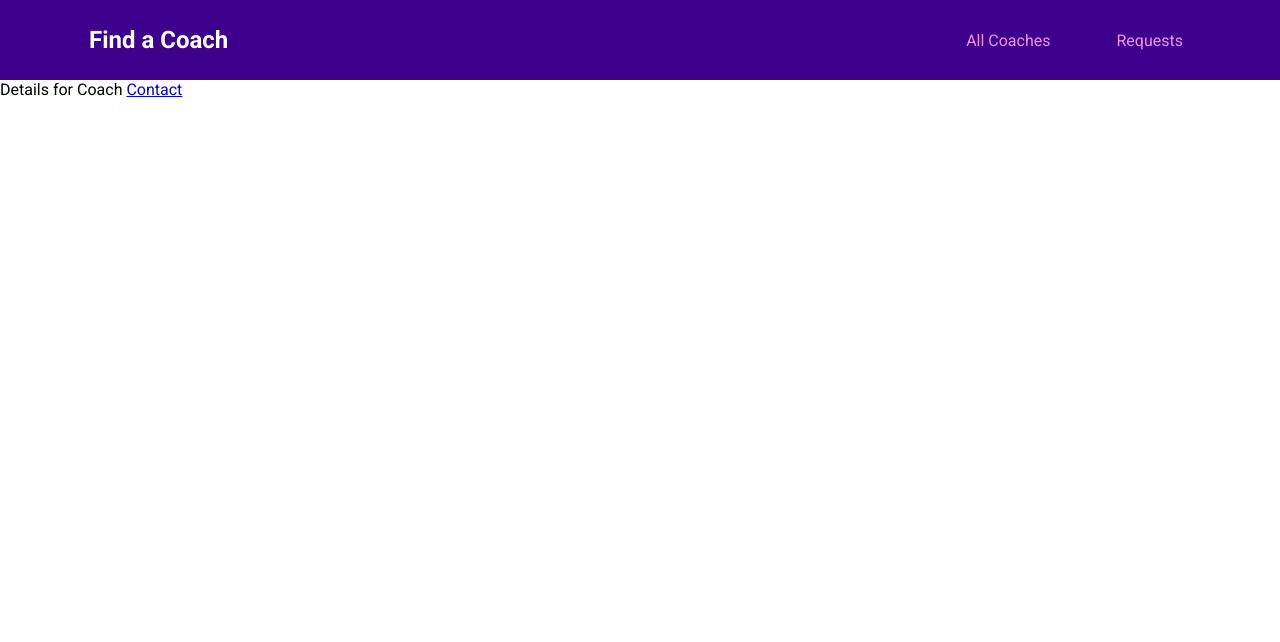
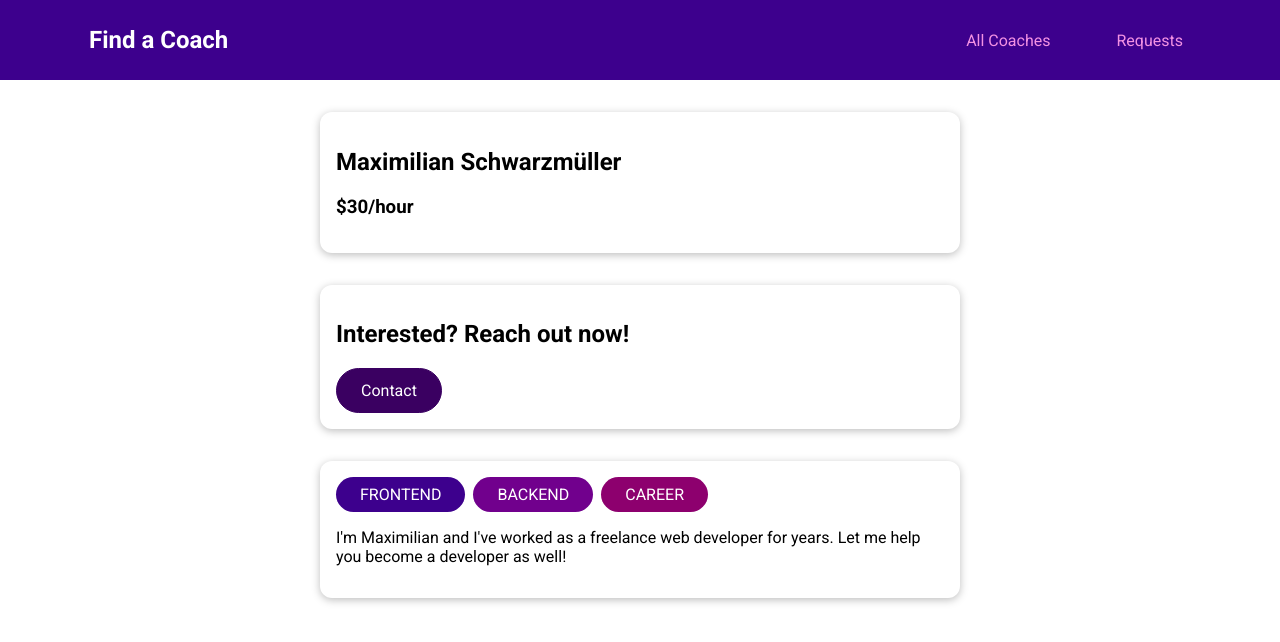
Before and after one commit to PabloAD01/Vue_Learning, a Vue app in the folder VueWebApp/: page /coaches/c1 in a window 1280 px wide. Shown: the top 642 px of the page. Built offline with nearby package versions, Linux system fonts and the light colour scheme.

Commit message:
feat: add changes to CoachDetail

```diff
--- a/VueWebApp/src/pages/coaches/CoachDetail.vue
+++ b/VueWebApp/src/pages/coaches/CoachDetail.vue
@@ -1,5 +1,64 @@
 <template>
-  Details for Coach
+  <!--   Details for Coach
   <router-view></router-view>
-  <router-link to="/coaches/c1/contact"> Contact</router-link>
+  <router-link to="/coaches/c1/contact"> Contact</router-link> -->
+  <section>
+    <base-card>
+      <h2>{{ fullName }}</h2>
+      <h3>${{ rate }}/hour</h3>
+    </base-card>
+  </section>
+  <section>
+    <base-card>
+      <header>
+        <h2>Interested? Reach out now!</h2>
+        <base-button link :to="contactLink">Contact</base-button>
+      </header>
+      <router-view></router-view>
+    </base-card>
+  </section>
+  <section>
+    <base-card>
+      <base-badge
+        v-for="area in areas"
+        :key="area"
+        :type="area"
+        :title="area"
+      ></base-badge>
+      <p>{{ description }}</p>
+    </base-card>
+  </section>
 </template>
+
+<script>
+export default {
+  props: ['id'],
+  data() {
+    return {
+      selectedCoach: null,
+    };
+  },
+  computed: {
+    fullName() {
+      return this.selectedCoach.firstName + ' ' + this.selectedCoach.lastName;
+    },
+    contactLink() {
+      return this.$route.path + '/contact';
+    },
+    areas() {
+      return this.selectedCoach.areas;
+    },
+    rate() {
+      return this.selectedCoach.hourlyRate;
+    },
+    description() {
+      return this.selectedCoach.description;
+    },
+  },
+  created() {
+    this.selectedCoach = this.$store.getters['coaches/coaches'].find(
+      (coach) => coach.id === this.id
+    );
+  },
+};
+</script>
--- a/VueWebApp/src/router.js
+++ b/VueWebApp/src/router.js
@@ -15,6 +15,7 @@
     {
       path: '/coaches/:id',
       component: CoachDetail,
+      props: true,
       children: [{ path: 'contact', component: ContactCoach }],
     },
     { path: '/register', component: CoachRegistration },
```
